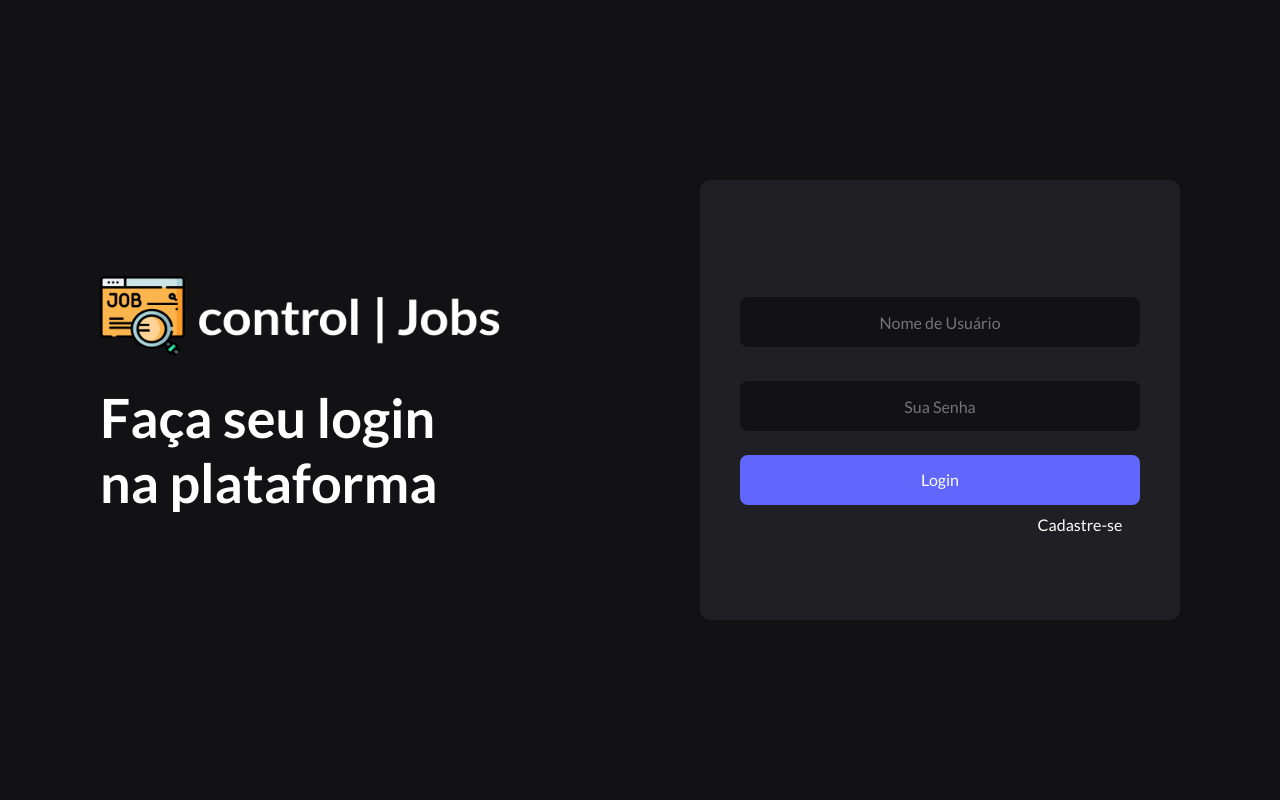
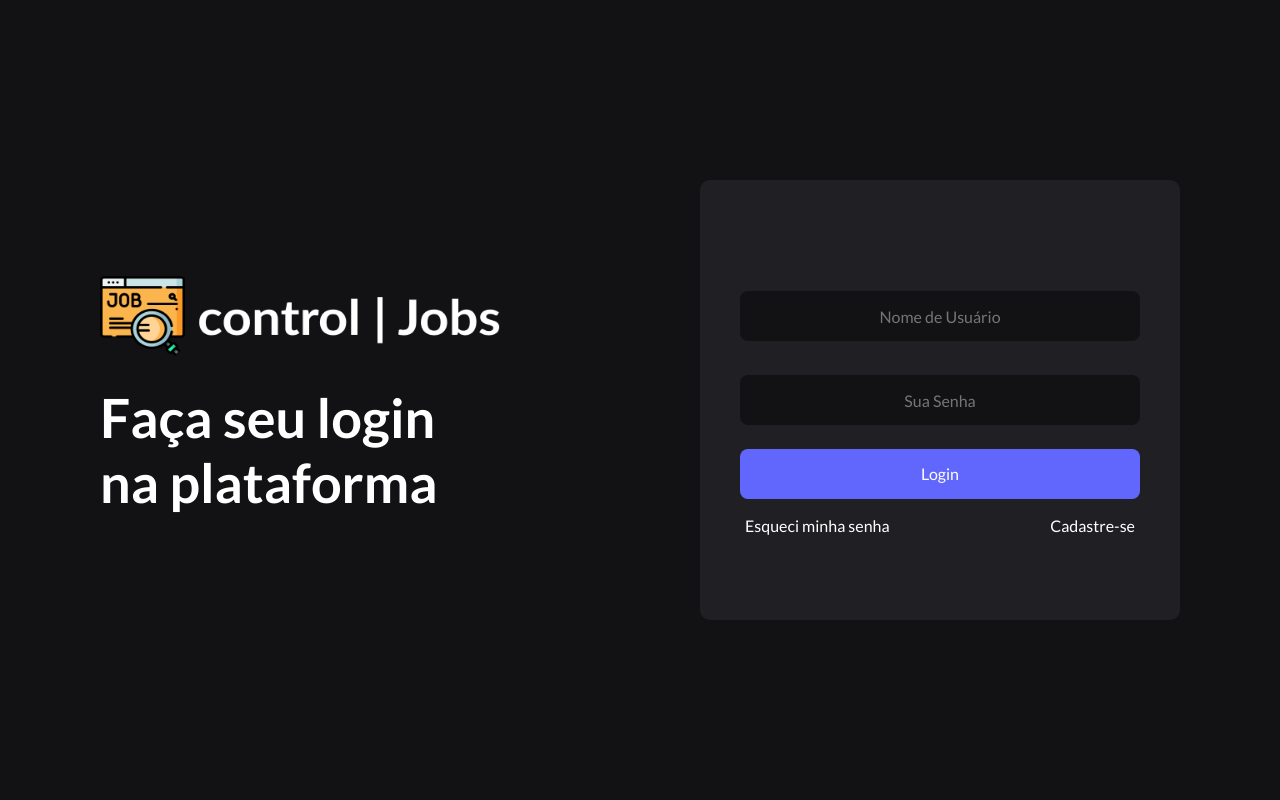
Before and after one commit to frontendDieferson/controlJobs, a Django app: template authentication/templates/login.html in a window 1280 px wide. Run offline with Django 4.2, Linux system fonts and the light colour scheme; the template is opened without the code that fills it, so the values that code supplies are empty.

Commit message:
Fluxo reset password featured

```diff
--- a/authentication/templates/cadastro.html
+++ b/authentication/templates/cadastro.html
@@ -41,7 +41,9 @@ Cadastro | Control Jobs
                 <button type="submit" class="buttonAuth">Registrar</button>
 
             </form>
-            <a class="classFormLink" href="{% url 'login' %}">Já é um cliente?</a>
+            <div class="buttonLinks">
+                <a class="classFormLink" href="{% url 'login' %}">Já é um cliente?</a>
+            </div>
         </div>
 
     </div>
--- a/authentication/templates/login.html
+++ b/authentication/templates/login.html
@@ -10,7 +10,7 @@
         <div class="logoName">
             <img src="{% static 'authentication/img/logo.png' %}" />
 
-            <h2>Faça seu login na plataforma</2>
+            <h2>Faça seu login na plataforma</h2>
         </div>
         <div class="classForm">
 
@@ -31,7 +31,10 @@
                     <br>
                     <button type="submit" class="buttonAuth">Login</button>
                 </form>
-                <a class="classFormLink" href="{% url 'cadastro' %}">Cadastre-se</a>
+                <div class="buttonLinks">
+                    <a class="classFormLinkReset" href="{% url 'password_reset' %}">Esqueci minha senha</a>
+                    <a class="classFormLink" href="{% url 'cadastro' %}">Cadastre-se</a>
+                </div>
             </div>
 
     </div>
--- /dev/null
+++ b/authentication/templates/password_reset_complete.html
@@ -0,0 +1,2 @@
+Sua senha foi resetada com sucesso
+<a href="{% url 'login' %}">CLIQUE AQUI</a> para acessar sua conta.
--- /dev/null
+++ b/authentication/templates/password_reset_done.html
@@ -0,0 +1 @@
+Enviamos para o seu email um link para alteração da senha.
--- a/authentication/views.py
+++ b/authentication/views.py
@@ -27,7 +27,7 @@ def cadastro(request):
       user = User.objects.filter(username=username)
 
       if user.exists():
-        messages.add_message(request, constants.INFO, 'Já existe um usário com esse username')
+        messages.add_message(request, constants.INFO, 'Já existe um usuário com esse username')
         return redirect('/auth/cadastro')
 
       try:
--- a/controlJobs/settings.py
+++ b/controlJobs/settings.py
@@ -141,3 +141,7 @@ MESSAGE_TAGS = {
     constants.INFO: 'alert-info',
     constants.WARNING: 'alert-warning',
 }
+
+# Configuração de Emails
+
+EMAIL_BACKEND = 'django.core.mail.backends.console.EmailBackend'
--- a/templates/static/authentication/css/cadastro.css
+++ b/templates/static/authentication/css/cadastro.css
@@ -85,11 +85,37 @@
     transition: ease-in 0.9s;
 
 }
-.classFormLink {
+.buttonLinks {
+    margin-top: 10px;
+    width: 400px;
+    display: flex;
+    flex-direction: row;
+    justify-content: space-between;
+}
+.classFormLink:link {
     text-decoration: none !important;
     color: #FFF;
     align-items: center;
-    margin-top: 8px;
-    margin-left: 280px;
+    padding: 5px;
+
+
+
 
 }
+.classFormLink:hover {
+    background-color: #000;
+    border-radius: 8px;
+    transition: ease-in 0.9s;
+
+}
+.classFormLinkReset:link {
+    text-decoration: none !important;
+    color: #FFF;
+    align-items: center;
+    padding: 5px;
+}
+.classFormLinkReset:hover {
+    background-color: #000;
+    border-radius: 8px;
+    transition: ease-in 0.9s;
+}
```
Also changed, not shown: authentication/templates/password_reset.html (added, +8 -0 lines), authentication/templates/password_reset_confirm_view.html (added, +7 -0 lines), authentication/urls.py (+7 -1 lines).
